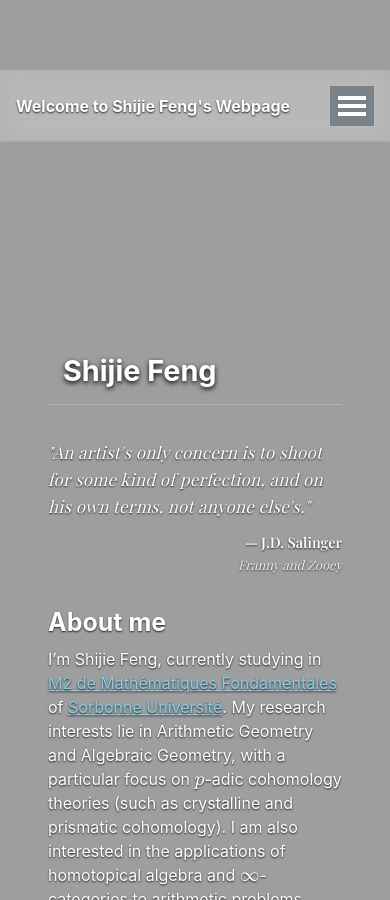
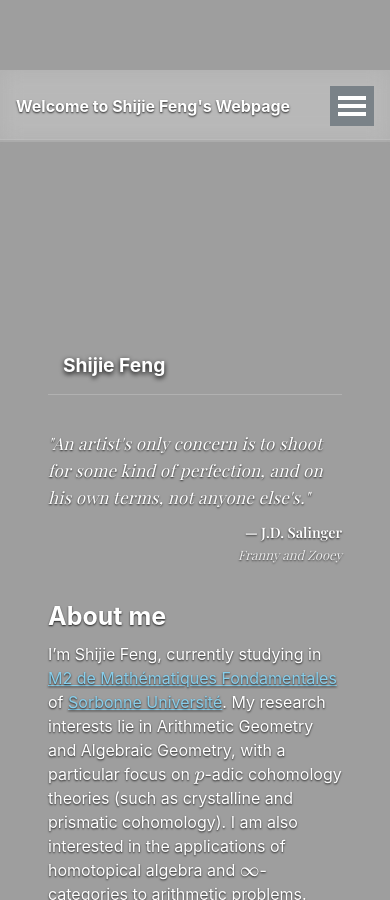
Before and after one commit to SHJFeng/SHJFeng.github.io, a Jekyll site: the page built from _pages/about.md, in a window 390 px wide and 900 px high. Built offline with Jekyll 4.4.1, drawn with Linux system fonts in a browser that asks for light colours; some web fonts are replaced.

Commit message:
优化手机端视觉sidebar.html

```diff
--- a/_includes/sidebar.html
+++ b/_includes/sidebar.html
@@ -1,3 +1,40 @@
+<style>
+ /* 手机端（屏幕宽度小于 768px）的特殊处理 */
+  @media screen and (max-width: 768px) {
+    /* 1. 缩小头像 */
+    .author__avatar img {
+      max-width: 80px !important; /* 强制缩小头像 */
+    }
+
+    /* 2. 缩小名字 */
+    .author__name {
+      font-size: 1.2em !important;
+      margin-bottom: 2px !important;
+    }
+
+    /* 3. 紧凑化引言区域 */
+    .quote-container {
+      margin-top: 15px !important;   /* 原来是40px，手机改为15px */
+      padding-top: 10px !important;  /* 原来是20px，手机改为10px */
+    }
+
+    .quote-text {
+      font-size: 0.85em !important;  /* 原来1.2em，手机缩小 */
+      line-height: 1.3 !important;   /* 行高压紧 */
+    }
+
+    .quote-author {
+      font-size: 0.8em !important;   /* 原来1.1em，手机缩小 */
+      margin-top: 5px !important;
+    }
+
+    /* 4. 侧边栏整体边距压缩 */
+    .sidebar {
+      margin-bottom: 20px;
+    }
+  }
+</style>
+
 <div class="sidebar sticky">
   <div class="sidebar__content">
 
```
